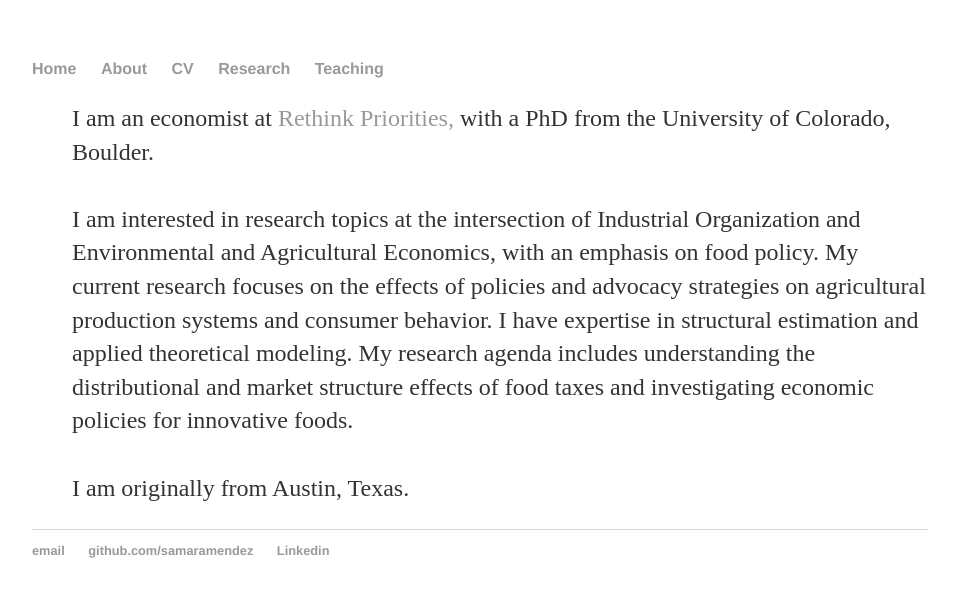
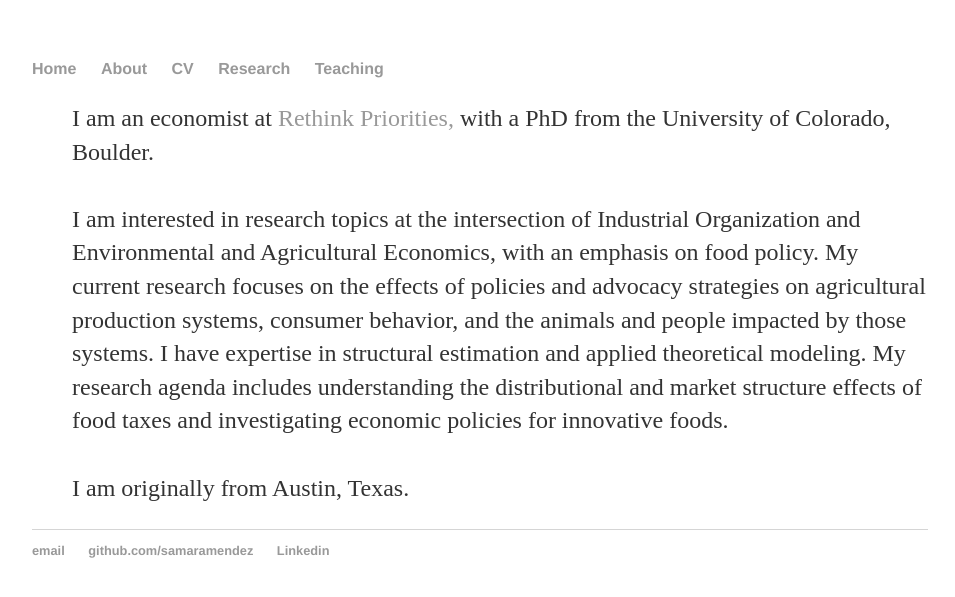
Before and after one commit to samaramendez/samaramendez.github.io, a Jekyll site: the page built from about/index.html, in a window 1280 px wide. Shown: the top 597 px of the page, without its empty margins (160-1115 px from the left). Built offline with Jekyll 4.4.1, drawn with Linux system fonts in a browser that asks for light colours.

Commit message:
research focus

```diff
--- a/about/index.html
+++ b/about/index.html
@@ -10,7 +10,7 @@ title: Samara Mendez
 
 	<p> I am an economist at <a href="https://rethinkpriorities.org/">Rethink Priorities,</a> with a PhD from the University of Colorado, Boulder. <br><br>
 	I am interested in research topics at the intersection of Industrial Organization and Environmental and Agricultural Economics, with an emphasis on food policy.
-	My current research focuses on the effects of policies and advocacy strategies on agricultural production systems and consumer behavior. I have expertise in structural estimation and applied theoretical modeling. My research agenda includes understanding the distributional and market structure effects of food taxes and investigating economic policies for innovative foods.
+	My current research focuses on the effects of policies and advocacy strategies on agricultural production systems, consumer behavior, and the animals and people impacted by those systems. I have expertise in structural estimation and applied theoretical modeling. My research agenda includes understanding the distributional and market structure effects of food taxes and investigating economic policies for innovative foods.
 
 	<br><br>I am originally from Austin, Texas.</p>
 	</ul>
```
